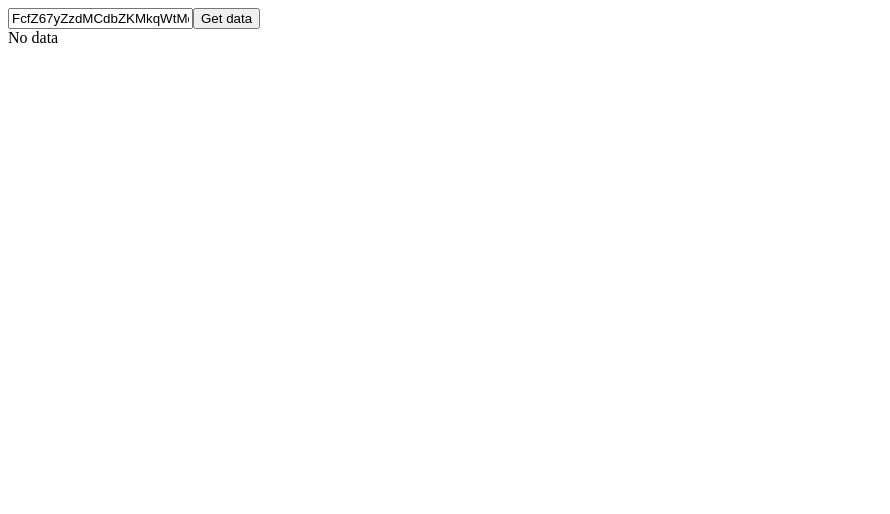
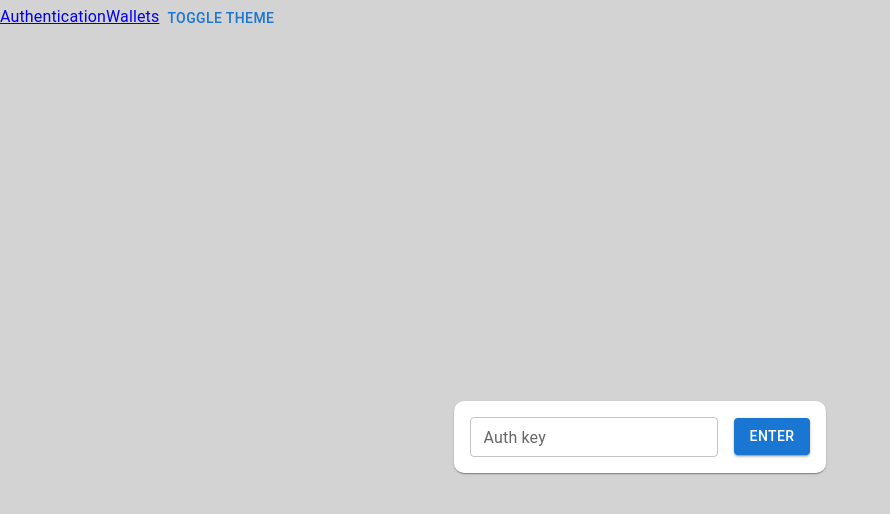
Before and after one commit to xtropi/defract, a React app: page / in a window 1280 px wide. Shown: the top 514 px of the page, without its empty margins (0-890 px from the left). Built offline with nearby package versions, Linux system fonts and the light colour scheme.

Commit message:
MaterialUI, Router, README added

```diff
--- a/src/App.tsx
+++ b/src/App.tsx
@@ -1,10 +1,42 @@
-import './styles.css'
-import { SolanaWallet } from './SolanaWallet'
+import { BrowserRouter, Link, Route, Routes } from 'react-router-dom'
+import { Button, CssBaseline } from '@mui/material'
+import { createTheme, ThemeProvider } from '@mui/material/styles'
+import { Authentication, Wallets } from './pages'
+import { useState } from 'react'
+
+const themeLight = createTheme({
+  palette: {
+    background: {
+      default: 'lightgrey',
+    },
+  },
+})
+
+const themeDark = createTheme({
+  palette: {
+    background: {
+      default: '#222222',
+    },
+    text: {
+      primary: '#ffffff',
+    },
+  },
+})
 
 export const App = () => {
+  const [light, setLight] = useState(true)
   return (
-    <>
-      <SolanaWallet />
-    </>
+    <ThemeProvider theme={light ? themeLight : themeDark}>
+      <CssBaseline />
+      <BrowserRouter>
+        <Link to="/">Authentication</Link>
+        <Link to="/wallets">Wallets</Link>
+        <Button onClick={() => setLight((prev) => !prev)}>Toggle Theme</Button>
+        <Routes>
+          <Route path="/wallets" element={<Wallets />} />
+          <Route path="/" element={<Authentication />} />
+        </Routes>
+      </BrowserRouter>
+    </ThemeProvider>
   )
 }
--- /dev/null
+++ b/src/pages/Authentication.tsx
@@ -0,0 +1,39 @@
+import { Button, Grid } from '@mui/material'
+import Box from '@mui/material/Box'
+import TextField from '@mui/material/TextField'
+
+export function Authentication() {
+  return (
+    <div>
+      <Grid
+        container
+        spacing={0}
+        direction="column"
+        alignItems="center"
+        justifyContent="center"
+        style={{ minHeight: '100vh' }}
+      >
+        <Grid item xs={3}>
+          <Box
+            sx={{
+              display: 'flex',
+              flexDirection: { xs: 'column', md: 'row' },
+              alignItems: 'center',
+              bgcolor: 'background.paper',
+              overflow: 'hidden',
+              borderRadius: '10px',
+              p: 1,
+              boxShadow: 1,
+              fontWeight: 'bold',
+            }}
+          >
+            <TextField sx={{ m: 1 }} size="small" id="auth" label="Auth key" />
+            <Button sx={{ m: 1 }} variant="contained">
+              Enter
+            </Button>
+          </Box>
+        </Grid>
+      </Grid>
+    </div>
+  )
+}
--- /dev/null
+++ b/src/pages/Wallets.tsx
@@ -0,0 +1,10 @@
+import { SolanaWallet } from '../components/SolanaWallet'
+
+export function Wallets() {
+  return (
+    <div>
+      <h1>WalletsView</h1>
+      <SolanaWallet />
+    </div>
+  )
+}
--- /dev/null
+++ b/src/pages/index.ts
@@ -0,0 +1,2 @@
+export { Authentication } from './Authentication'
+export { Wallets } from './Wallets'
--- a/src/styles.css
+++ /dev/null
@@ -1,3 +0,0 @@
-h1 {
-  color: rgb(195, 0, 255);
-}
```
Also changed, not shown: package.json (+7 -1 lines), src/components/SolanaWallet.tsx (renamed from src/SolanaWallet.tsx), 2 other files (tests, documents, lock files or other folders).
